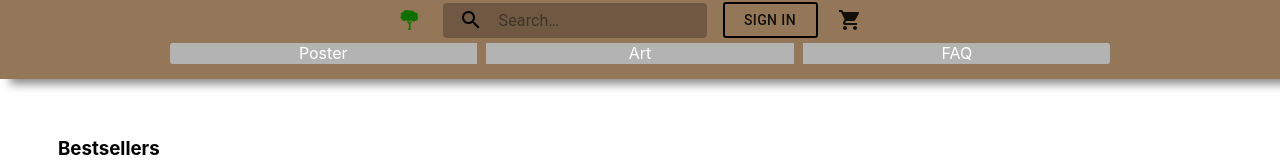
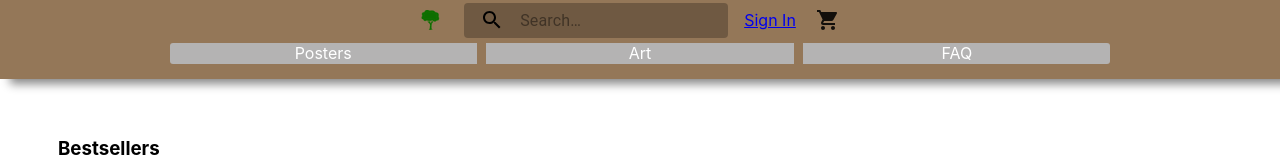
Before and after one commit to snipspin/elmprints, a React (Create React App) app in the folder client/: page /posters in a window 1280 px wide. Shown: the top 160 px of the page. Built offline with nearby package versions, Linux system fonts and the light colour scheme.

Commit message:
fixed loggin button issue and change postergallery to posters in the profile redirect

```diff
--- a/client/src/Header.tsx
+++ b/client/src/Header.tsx
@@ -1,11 +1,11 @@
-import React, { MouseEvent, useState } from 'react'
+import React, { MouseEvent, useState, useEffect } from 'react'
 import {fade, makeStyles} from '@material-ui/core/styles'
 import {Button, InputBase} from '@material-ui/core'
 import Search from '@material-ui/icons/Search'
 import ShoppingCart from '@material-ui/icons/ShoppingCart'
 import Tree from './img/treeIconTestSmallGreen.png'
 import {Decoded} from './App'
-import {Redirect} from 'react-router-dom'
+import {Redirect, Link} from 'react-router-dom'
 // import {border} from '@material-ui/system/borders'
 
 const useStyles = makeStyles(theme => ({
@@ -57,32 +57,22 @@ export interface HeaderProps {
 }
 
 const Header: React.FC<HeaderProps> =(props) => {
-    let [signInState, setSignInState] = useState(false)
-
-
+    //let [signInState, setSignInState] = useState(false)
+    //let send = null
     const classes = useStyles()
     const handleLogout = (e: MouseEvent<HTMLButtonElement>) => {
         e.preventDefault()
         localStorage.removeItem('mernToken')
         props.updateUser(null)
     }
-    const sendToLogin = (e: MouseEvent<HTMLButtonElement>) => {
-        e.preventDefault()
-        setSignInState(true)
-    }
     let variableButton = (
-        <Button classes={{root: classes.buttonRoot}} className="material-icons mdc-top-app-bar__navigation-icon mdc-icon-button"
-        onClick={(e: MouseEvent<HTMLButtonElement>) => sendToLogin(e)}>Sign In</Button>
+        <Link to="/login">Sign In</Link>
     )
     if(props.user) {
         variableButton = (
             <Button classes={{root: classes.buttonRoot}} className="material-icons mdc-top-app-bar__navigation-icon mdc-icon-button"
             onClick={(e: MouseEvent<HTMLButtonElement>) => handleLogout(e)}>Sign out</Button>
         )
-    }
-    let send = null
-    if(signInState) {
-        send = <Redirect to="/login" />
     }
     return(
         <div className="headerDiv">
@@ -111,17 +101,10 @@ const Header: React.FC<HeaderProps> =(props) => {
                 </div>
             </header>
             <nav>
-                <a href="" className="posterNav">
-                    Poster
-                </a>
-                <a href="">
-                    Art
-                </a>
-                <a href="" className="faqNav">
-                    FAQ
-                </a>
+                <Link to="/posters" className="posterNav">Posters</Link>
+                <Link to="/art:">Art</Link>
+                <Link to="/faq" className="faqNav">FAQ</Link>
             </nav>
-            {send}
         </div>
     )
 }
--- a/client/src/ProfilePageCom.tsx
+++ b/client/src/ProfilePageCom.tsx
@@ -12,7 +12,7 @@ import {User} from './dec'
     }
     const ProfilePageCom: React.FC<ProfilePageComProps> = (props) => {
         if(!props.user) {
-            return <Redirect to="/postergallery" />
+            return <Redirect to="/posters" />
         }
         return(
         	<Grid
```
